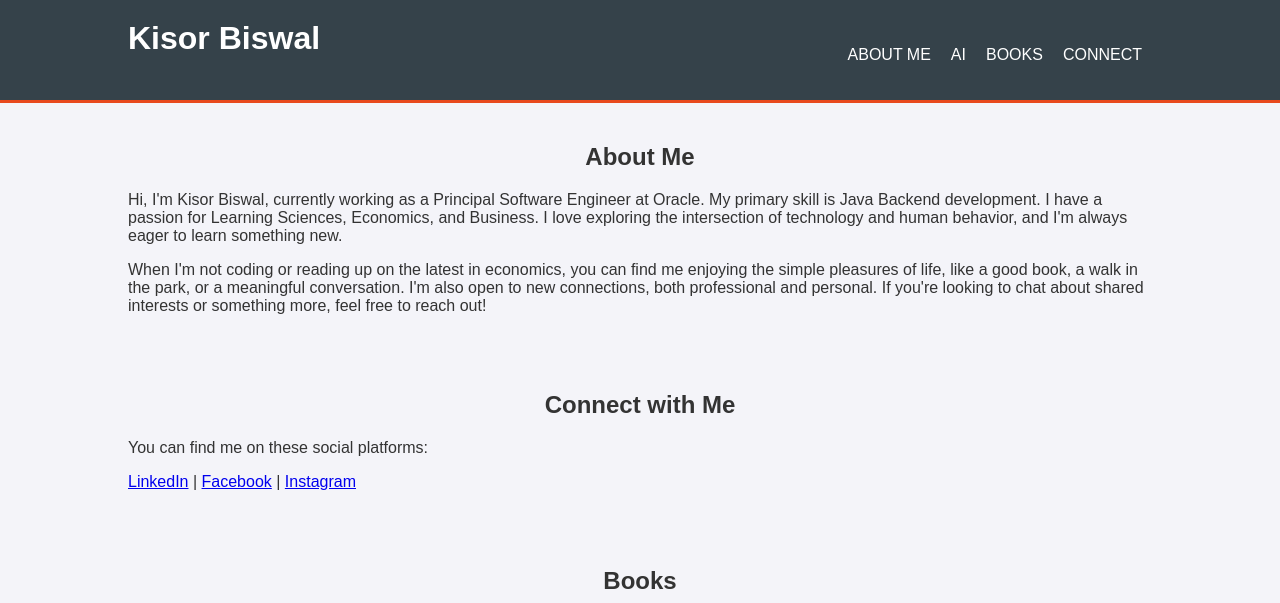
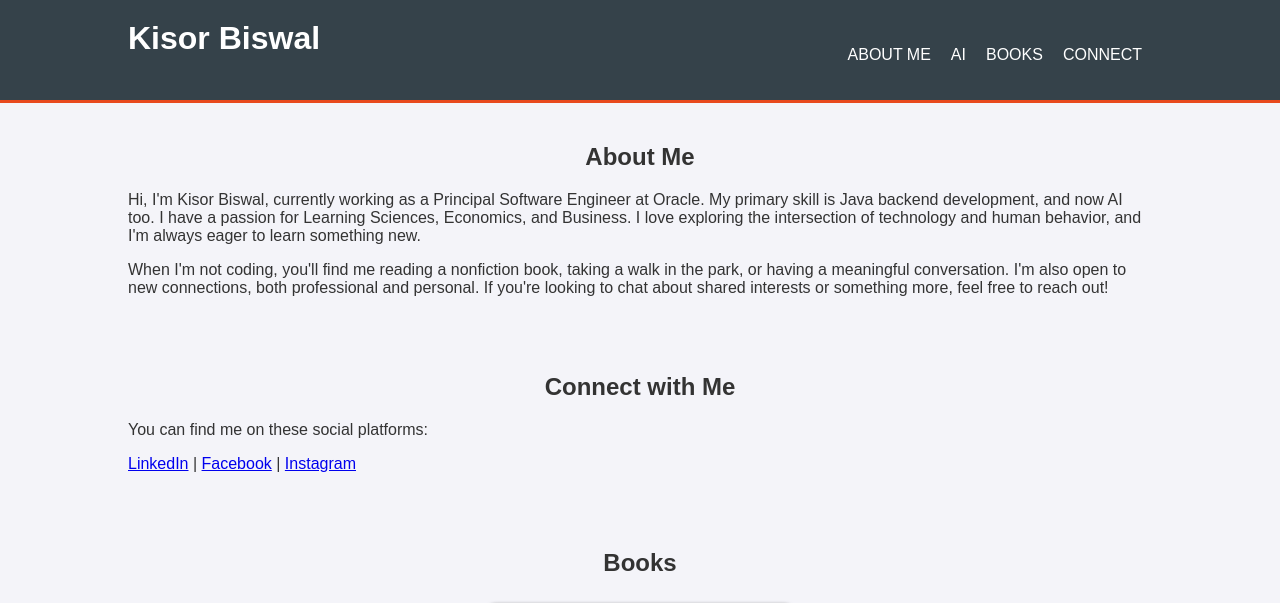
Before and after one commit to kisorbiswal/kisorbiswal, a website: page index.html in a window 1280 px wide. Shown: the top 603 px of the page. Drawn offline with Linux system fonts and the light colour scheme.

Commit message:
Update index.html

```diff
--- a/index.html
+++ b/index.html
@@ -28,8 +28,8 @@
 
 <section id="about" class="container">
     <h1>About Me</h1>
-    <p>Hi, I'm Kisor Biswal, currently working as a Principal Software Engineer at Oracle. My primary skill is Java Backend development. I have a passion for Learning Sciences, Economics, and Business. I love exploring the intersection of technology and human behavior, and I'm always eager to learn something new.</p>
-    <p>When I'm not coding or reading up on the latest in economics, you can find me enjoying the simple pleasures of life, like a good book, a walk in the park, or a meaningful conversation. I'm also open to new connections, both professional and personal. If you're looking to chat about shared interests or something more, feel free to reach out!</p>
+    <p>Hi, I'm Kisor Biswal, currently working as a Principal Software Engineer at Oracle. My primary skill is Java backend development, and now AI too. I have a passion for Learning Sciences, Economics, and Business. I love exploring the intersection of technology and human behavior, and I'm always eager to learn something new.</p>
+    <p>When I'm not coding, you'll find me reading a nonfiction book, taking a walk in the park, or having a meaningful conversation. I'm also open to new connections, both professional and personal. If you're looking to chat about shared interests or something more, feel free to reach out!</p>
 </section>
 
 <section id="social" class="container">
```
